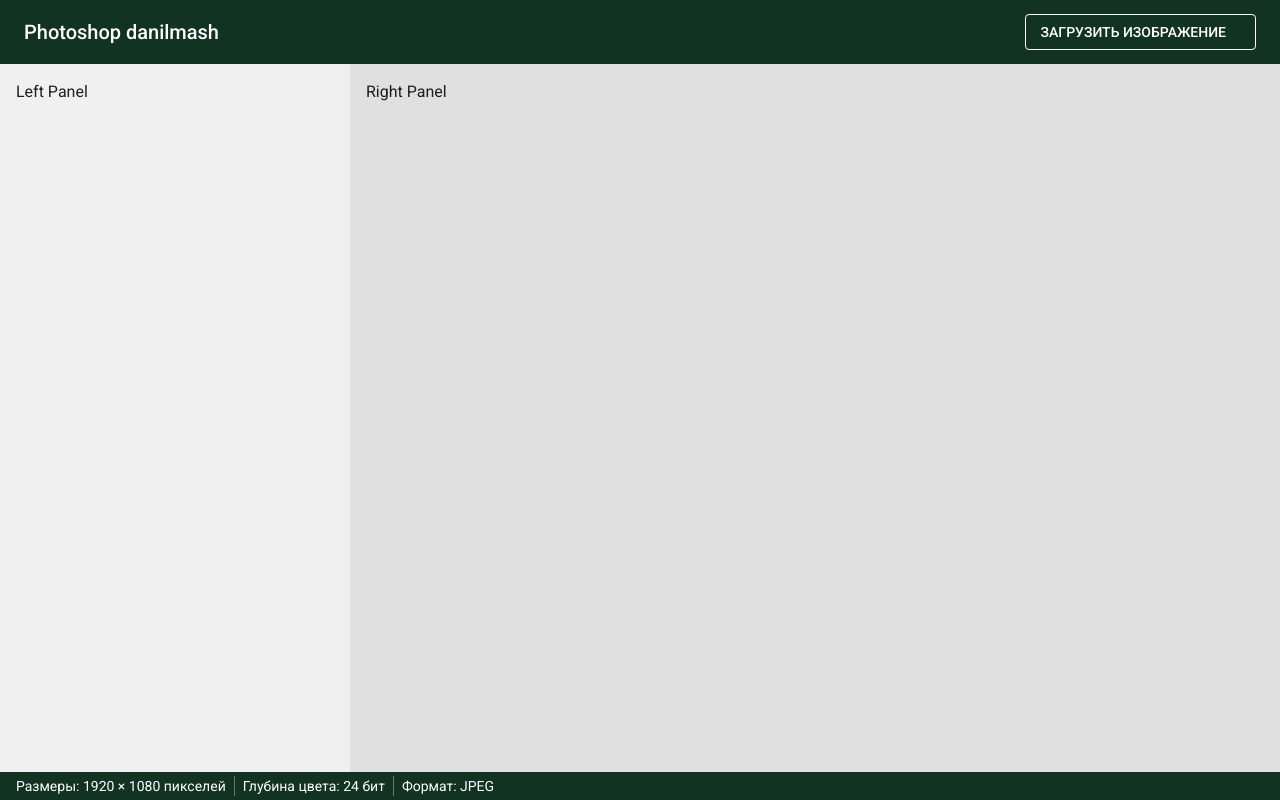
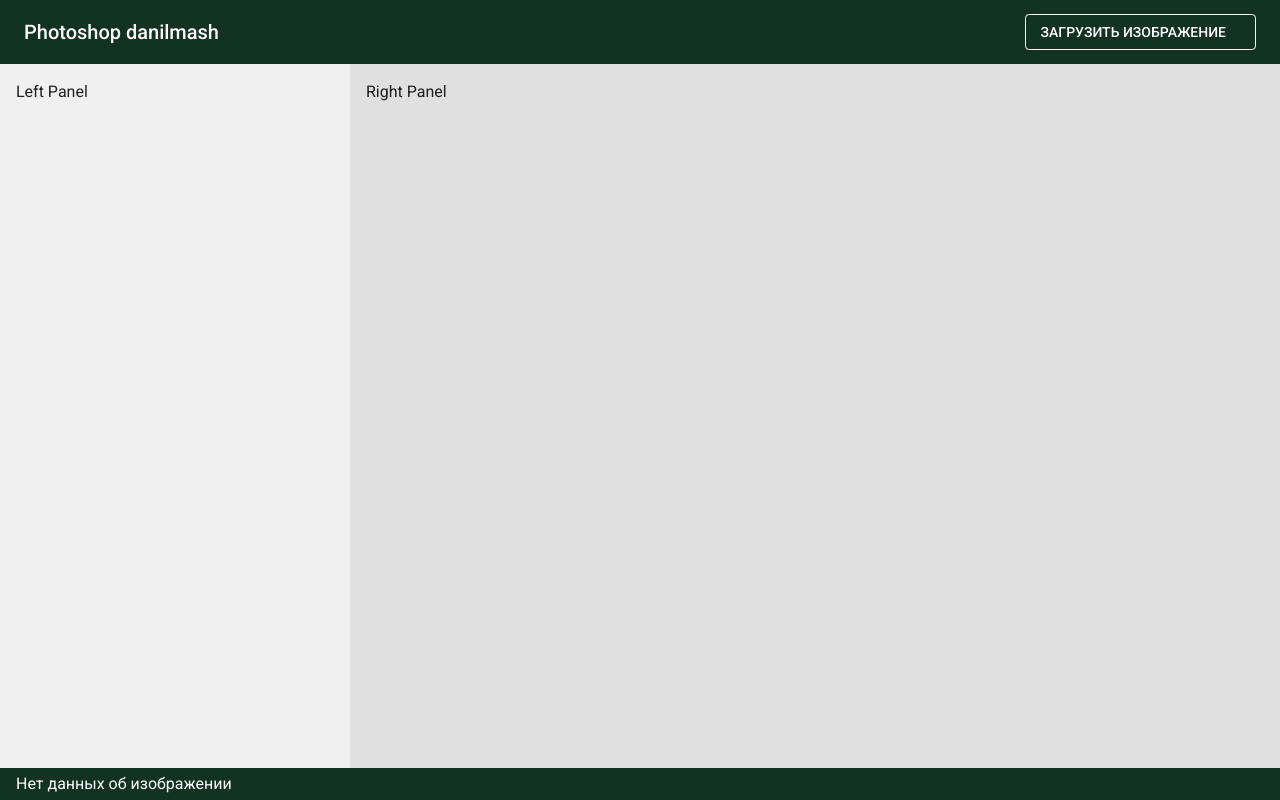
Before and after one commit to danilmash/photoshop-danilmash, a React (Vite) app: page / in a window 1280 px wide. Built offline with nearby package versions, Linux system fonts and the light colour scheme; some icons are missing.

Commit message:
Обновил InfoPanel на использование контекста вместо props

```diff
--- a/src/App.tsx
+++ b/src/App.tsx
@@ -45,14 +45,7 @@ function App() {
                 <Box sx={{ flexGrow: 1 }}>
                     <Workspace />
                 </Box>
-                <InfoPanel
-                    imageProperties={{
-                        width: 1920,
-                        height: 1080,
-                        colorDepth: 24,
-                        format: "JPEG",
-                    }}
-                ></InfoPanel>
+                <InfoPanel></InfoPanel>
             </AppContainer>
         </ThemeProvider>
     );
--- a/src/components/InfoPanel.tsx
+++ b/src/components/InfoPanel.tsx
@@ -1,6 +1,7 @@
 import { styled } from "@mui/material/styles";
 import { Box, Divider, Typography } from "@mui/material";
-import { ImageProperties } from "../types/interfaces";
+import { useImageData } from "../contexts/ImageDataContext";
+
 const InfoPanelStyle = styled(Box)(({ theme }) => ({
     padding: "4px 16px",
     display: "flex",
@@ -10,20 +11,30 @@ const InfoPanelStyle = styled(Box)(({ theme }) => ({
     color: theme.palette.primary.contrastText,
 }));
 
-function InfoPanel(props: { imageProperties: ImageProperties }) {
-    const { width, height, colorDepth, format } = props.imageProperties;
+function InfoPanel() {
+    const { image } = useImageData();
+    const { width, height, colorDepth, format } = image;
+    if (!width || !height || !colorDepth || !format) {
+        return (
+            <InfoPanelStyle>
+                <Typography variant="body1">
+                    Нет данных об изображении
+                </Typography>
+            </InfoPanelStyle>
+        );
+    }
 
     return (
         <InfoPanelStyle>
-            <Typography variant="body2">
+            <Typography variant="body1">
                 Размеры: {width} × {height} пикселей
             </Typography>
             <Divider orientation="vertical" flexItem></Divider>
-            <Typography variant="body2">
+            <Typography variant="body1">
                 Глубина цвета: {colorDepth} бит{" "}
             </Typography>
             <Divider orientation="vertical" flexItem></Divider>
-            <Typography variant="body2">Формат: {format}</Typography>
+            <Typography variant="body1">Формат: {format}</Typography>
         </InfoPanelStyle>
     );
 }
--- a/src/contexts/ImageDataContext.tsx
+++ b/src/contexts/ImageDataContext.tsx
@@ -19,6 +19,7 @@ const ImageDataProvider: React.FC<{ children: React.ReactNode }> = ({
         width: 0,
         height: 0,
         colorDepth: 0,
+        format: "",
     });
 
     return (
```
Also changed, not shown: src/types/interfaces.ts (+2 -8 lines).
